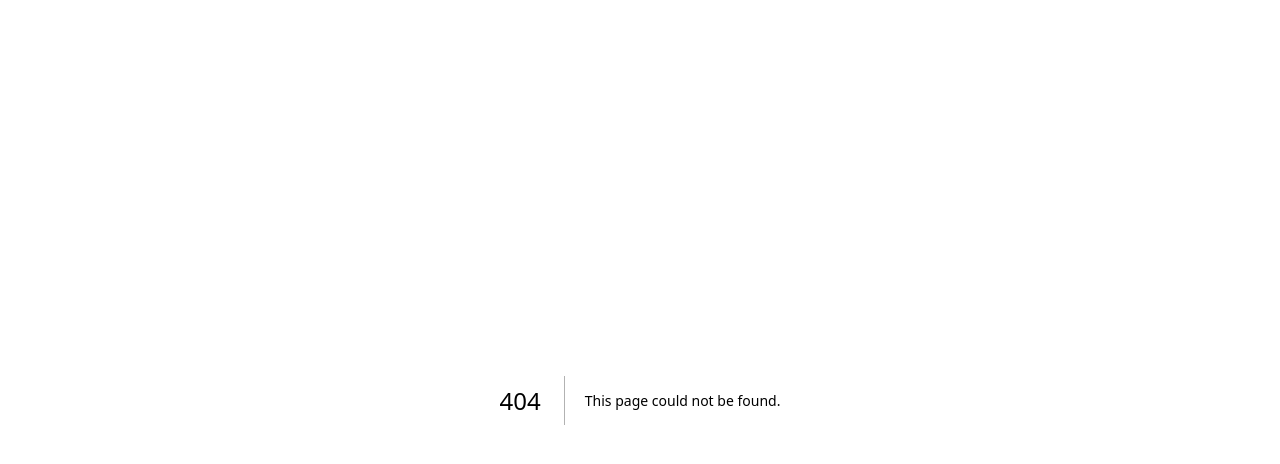
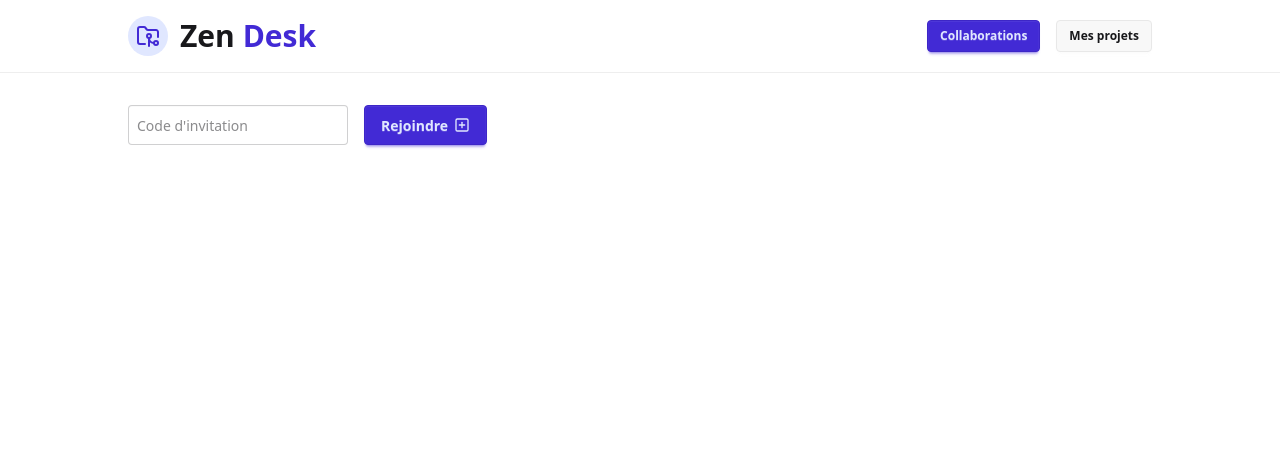
Before and after one commit to lhuilliermarc/zendesk, a Next.js app: page /general-projects in a window 1280 px wide. Before the commit this address had no page. Shown: the top 464 px of the page. Built offline with nearby package versions, Linux system fonts and the light colour scheme; no server answers.

Commit message:
mise en place invitecode

```diff
--- a/app/action.ts
+++ b/app/action.ts
@@ -113,3 +113,41 @@ export async function deleteProjectById(projectId: string) {
         throw new Error
     }
 }
+
+export async function addUserToProject(email: string, inviteCode: string) {
+    try {
+        const project = await prisma.project.findUnique({
+            where: { inviteCode }
+        })
+        if (!project) {
+            throw new Error('Projet non trouvé');
+        }
+        const user = await prisma.user.findUnique({
+            where: { email }
+        })
+        if (!user) {
+            throw new Error('Utilisateur non trouvé');
+        }
+        const existingAssociation = await prisma.projectUser.findUnique({
+            where: {
+                userId_projectId: {
+                    userId: user.id,
+                    projectId: project.id
+                }
+            }
+        })
+        if (existingAssociation) {
+            throw new Error('Utilisateur déjà associé à ce projet');
+        }
+        await prisma.projectUser.create({
+            data: {
+                userId: user.id,
+                projectId: project.id
+            }
+        })
+        return "Uilisateur ajouté avec succès";
+    } catch (error) {
+        console.error(error)
+        throw new Error
+    }
+}
--- /dev/null
+++ b/app/general-projects/page.tsx
@@ -0,0 +1,45 @@
+"use client"
+import React, { useState } from 'react'
+import Wrapper from '../components/Wrapper'
+import { SquarePlus } from 'lucide-react'
+import { toast } from 'react-toastify'
+import { addUserToProject } from '../action'
+import { useUser } from '@clerk/nextjs'
+
+const page = () => {
+    const { user } = useUser()
+    const email = user?.primaryEmailAddress?.emailAddress as string
+    const [inviteCode, setInviteCode] = useState("")
+    const handleSubmit = async () => {
+        try {
+            if (inviteCode != "") {
+                await addUserToProject(email, inviteCode)
+                toast.success("Vous pouvez maintenant collaboré sur ce projet")
+            } else {
+                toast.error("Il manque le code du projet")
+            }
+        } catch (error) {
+            toast.error("Code invalide ou vous appartenez déjà au projet")
+        }
+    }
+    return (
+        <Wrapper>
+            <div className='flex'>
+                <div className='mb-4'>
+                    <input
+                        value={inviteCode}
+                        onChange={(e) => setInviteCode(e.target.value)}
+                        type="text"
+                        placeholder="Code d'invitation"
+                        className='w-full p-2 input input-bordered'
+                    />
+                </div>
+                <button className='btn btn-primary ml-4' onClick={handleSubmit}>
+                    Rejoindre <SquarePlus className='w-4' />
+                </button>
+            </div>
+        </Wrapper>
+    )
+}
+
+export default page
```
Also changed, not shown: 1 other file (tests, documents, lock files or other folders).
